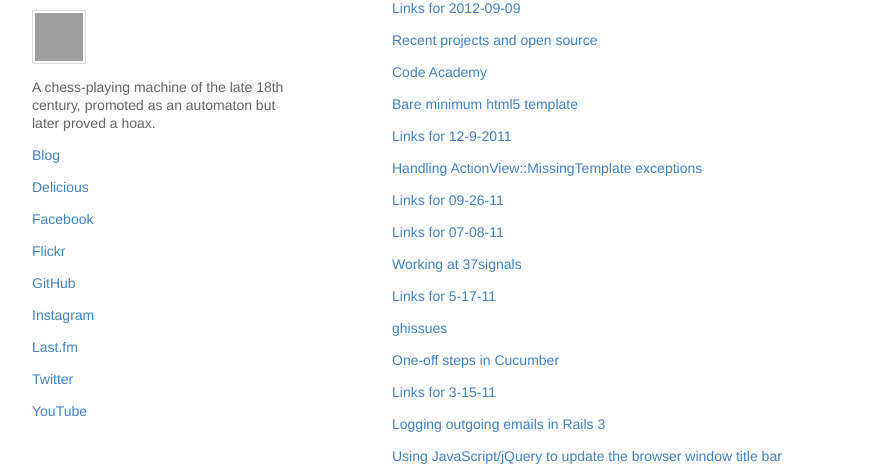
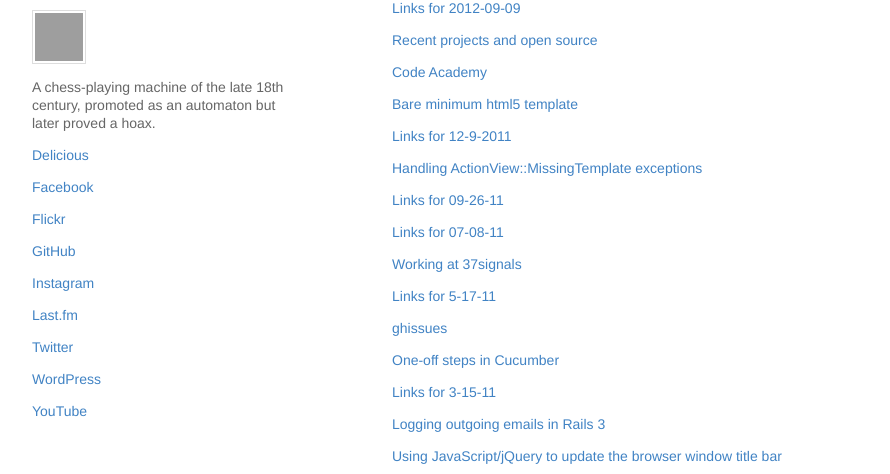
Before and after one commit to trevorturk/trevorturk.github.com, a Jekyll site: the page built from blog.html, in a window 1280 px wide. Shown: the part 91-565 px from the top of the page, without its empty margins (178-1068 px from the left). Built offline with Jekyll 4.4.1, drawn with Linux system fonts in a browser that asks for light colours; grey boxes are pictures that could not be loaded.

Commit message:
Move back to wp

```diff
--- a/_includes/header.html
+++ b/_includes/header.html
@@ -3,7 +3,6 @@
   <p><img src="http://www.gravatar.com/avatar/def2c63c6beefdb5ca3e6ec54d04a4a4?s=48" /></p>
   <p class="tagline">A chess-playing machine of the late 18th century, promoted as an automaton but later proved a hoax.</p>
   <ul>
-    <li><a href="/blog">Blog</a></li>
     <li><a href="http://delicious.com/trevorturk">Delicious</a></li>
     <li><a href="http://facebook.com/trevorturk">Facebook</a></li>
     <li><a href="http://flickr.com/photos/trevorturk">Flickr</a></li>
@@ -11,6 +10,7 @@
     <li><a href="http://instagram.com/trevorturk">Instagram</a></li>
     <li><a href="http://last.fm/user/trevorturk">Last.fm</a></li>
     <li><a href="http://twitter.com/trevorturk">Twitter</a></li>
-    <li><a href="http://youtube.com/playlist?list=FLno0g8lUNJhSoJdga0ZI0jQ">YouTube</a></li>
+    <li><a href="http://trevorturk.wordpress.com">WordPress</a></li>
+    <li><a href="http://youtube.com/trevorturk">YouTube</a></li>
   </ul>
 </header>
```
